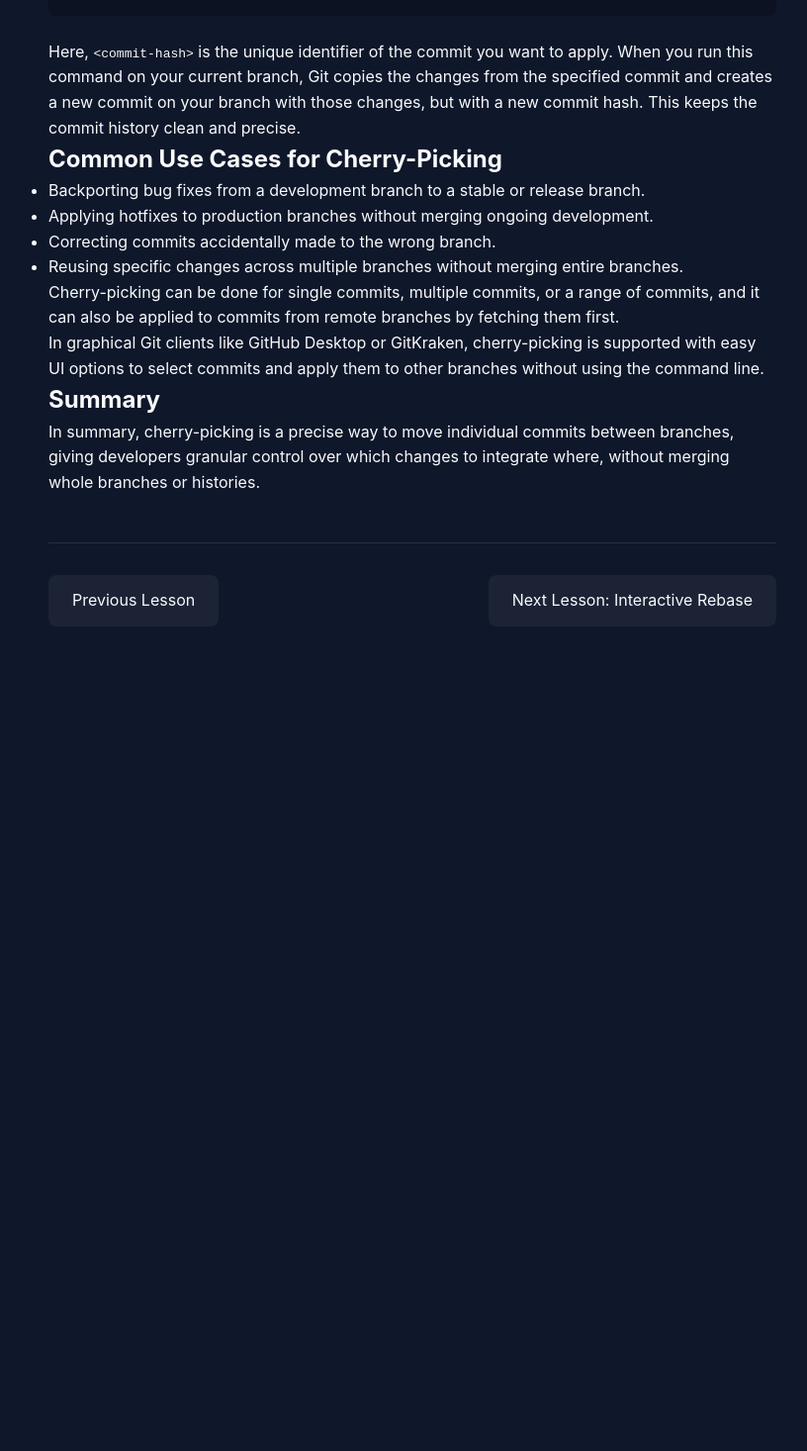
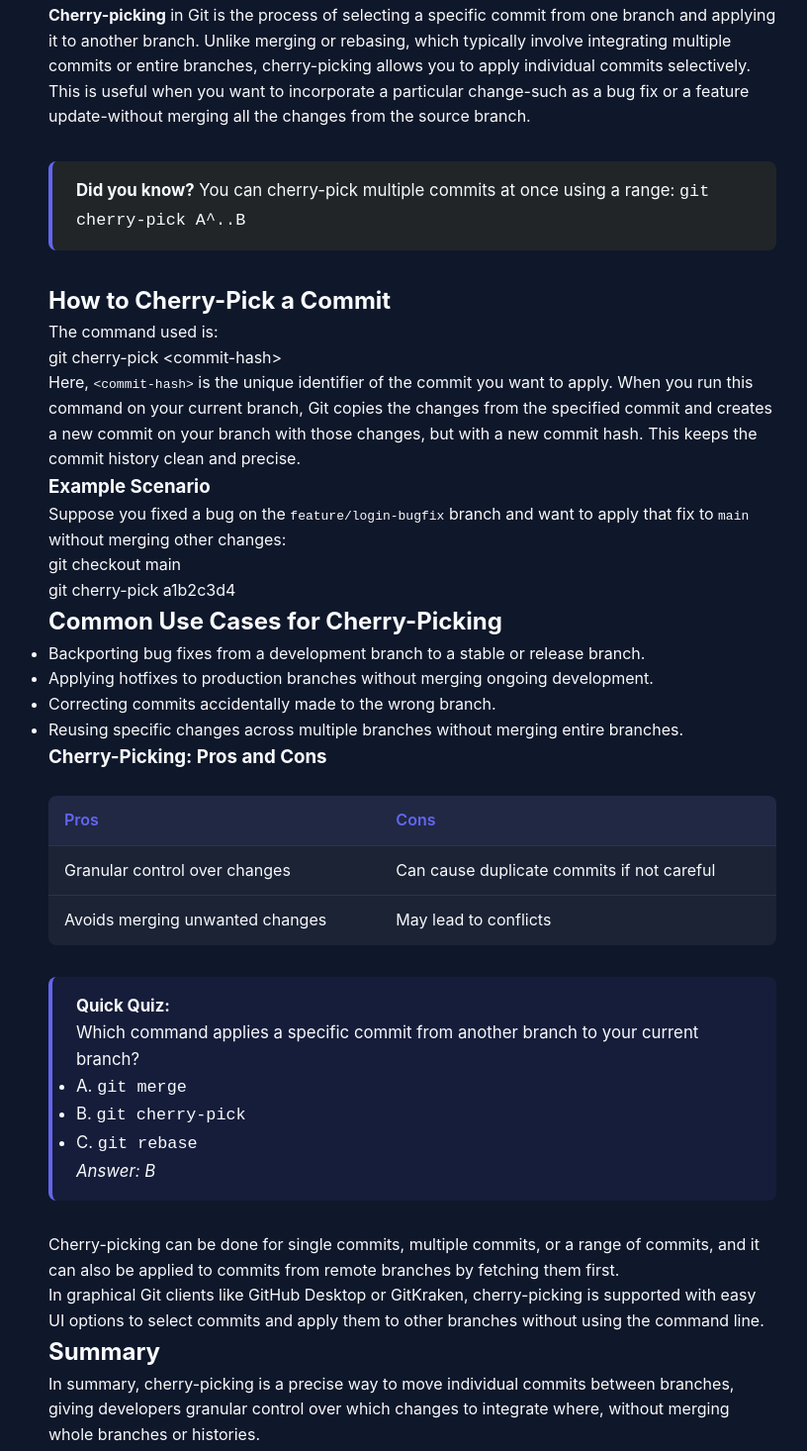
Before and after one commit to shervin9/git-week2, a plain HTML site: page lessons/lesson9.html in a window 1280 px wide. Shown: the part 466-1932 px from the top of the page at 99% size, without its empty margins (223-1039 px from the left). Before the commit the page ends 1131 px from the top, so only its background shows below. Drawn offline with Linux system fonts and the light colour scheme.

Commit message:
Enhance lesson9 with new content and styles

```diff
--- a/lessons/lesson9.html
+++ b/lessons/lesson9.html
@@ -11,17 +11,8 @@
       max-width: 800px;
       margin: 0 auto;
       padding: 2rem;
+      padding-top: 6rem; /* To avoid overlap with fixed navbar */
     }
-
-    .code-block {
-      background: rgba(0, 0, 0, 0.2);
-      padding: 1.5rem;
-      border-radius: 8px;
-      margin: 1.5rem 0;
-      font-family: 'Courier New', monospace;
-      overflow-x: auto;
-    }
-
     .navigation {
       display: flex;
       justify-content: space-between;
@@ -29,7 +20,6 @@
       padding-top: 2rem;
       border-top: 1px solid rgba(255, 255, 255, 0.1);
     }
-
     .nav-btn {
       padding: 0.8rem 1.5rem;
       border-radius: 8px;
@@ -38,10 +28,13 @@
       background: var(--card-bg);
       transition: var(--transition);
     }
-
     .nav-btn:hover {
       background: var(--primary-color);
       transform: translateY(-2px);
+    }
+    .nav-btn.disabled {
+      pointer-events: none;
+      opacity: 0.5;
     }
   </style>
 </head>
@@ -60,9 +53,14 @@
     <p class="subtitle">Learn how to create and switch between branches</p>
 
     <h2>What is Cherry-Picking in Git?</h2>
+    <img src="../cherry-pick-diagram.png" alt="Diagram showing cherry-picking in Git" class="diagram" />
     <p>
-      Cherry-picking in Git is the process of selecting a specific commit from one branch and applying it to another branch. Unlike merging or rebasing, which typically involve integrating multiple commits or entire branches, cherry-picking allows you to apply individual commits selectively. This is useful when you want to incorporate a particular change-such as a bug fix or a feature update-without merging all the changes from the source branch.
+      <b>Cherry-picking</b> in Git is the process of selecting a specific commit from one branch and applying it to another branch. Unlike merging or rebasing, which typically involve integrating multiple commits or entire branches, cherry-picking allows you to apply individual commits selectively. This is useful when you want to incorporate a particular change-such as a bug fix or a feature update-without merging all the changes from the source branch.
     </p>
+
+    <div class="info-box">
+      <strong>Did you know?</strong> You can cherry-pick multiple commits at once using a range: <code>git cherry-pick A^..B</code>
+    </div>
 
     <h2>How to Cherry-Pick a Commit</h2>
     <p>The command used is:</p>
@@ -73,6 +71,15 @@
       Here, <code>&lt;commit-hash&gt;</code> is the unique identifier of the commit you want to apply. When you run this command on your current branch, Git copies the changes from the specified commit and creates a new commit on your branch with those changes, but with a new commit hash. This keeps the commit history clean and precise.
     </p>
 
+    <h3>Example Scenario</h3>
+    <p>
+      Suppose you fixed a bug on the <code>feature/login-bugfix</code> branch and want to apply that fix to <code>main</code> without merging other changes:
+    </p>
+    <div class="code-block">
+      git checkout main<br>
+      git cherry-pick a1b2c3d4
+    </div>
+
     <h2>Common Use Cases for Cherry-Picking</h2>
     <ul>
       <li>Backporting bug fixes from a development branch to a stable or release branch.</li>
@@ -80,6 +87,33 @@
       <li>Correcting commits accidentally made to the wrong branch.</li>
       <li>Reusing specific changes across multiple branches without merging entire branches.</li>
     </ul>
+
+    <h3>Cherry-Picking: Pros and Cons</h3>
+    <table>
+      <tr>
+        <th>Pros</th>
+        <th>Cons</th>
+      </tr>
+      <tr>
+        <td>Granular control over changes</td>
+        <td>Can cause duplicate commits if not careful</td>
+      </tr>
+      <tr>
+        <td>Avoids merging unwanted changes</td>
+        <td>May lead to conflicts</td>
+      </tr>
+    </table>
+
+    <div class="quiz-box">
+      <strong>Quick Quiz:</strong>
+      <p>Which command applies a specific commit from another branch to your current branch?</p>
+      <ul>
+        <li>A. <code>git merge</code></li>
+        <li>B. <code>git cherry-pick</code></li>
+        <li>C. <code>git rebase</code></li>
+      </ul>
+      <p><em>Answer: B</em></p>
+    </div>
 
     <p>
       Cherry-picking can be done for single commits, multiple commits, or a range of commits, and it can also be applied to commits from remote branches by fetching them first.
--- a/styles.css
+++ b/styles.css
@@ -318,3 +318,57 @@ footer {
   opacity: 0.8;
   position: relative;
 }
+
+/* Lesson Enhancements */
+.lesson-content img.diagram {
+  display: block;
+  margin: 2rem auto 1.5rem auto;
+  max-width: 320px;
+  border-radius: 12px;
+  box-shadow: 0 2px 8px rgba(99, 102, 241, 0.12);
+}
+
+.info-box {
+  background: rgba(241, 196, 15, 0.08);
+  border-left: 4px solid var(--primary-color);
+  padding: 1rem 1.5rem;
+  margin: 2rem 0;
+  border-radius: 8px;
+  color: var(--text-color);
+  font-size: 1.05rem;
+}
+
+.quiz-box {
+  background: rgba(99, 102, 241, 0.08);
+  border-left: 4px solid var(--primary-color);
+  padding: 1rem 1.5rem;
+  margin: 2rem 0;
+  border-radius: 8px;
+  color: var(--text-color);
+  font-size: 1.05rem;
+}
+
+.lesson-content table {
+  width: 100%;
+  border-collapse: collapse;
+  margin: 1.5rem 0 2rem 0;
+  background: var(--card-bg);
+  border-radius: 8px;
+  overflow: hidden;
+}
+
+.lesson-content th, .lesson-content td {
+  padding: 0.75rem 1rem;
+  border-bottom: 1px solid rgba(255,255,255,0.08);
+  text-align: left;
+}
+
+.lesson-content th {
+  background: rgba(99, 102, 241, 0.08);
+  color: var(--primary-color);
+  font-weight: 600;
+}
+
+.lesson-content tr:last-child td {
+  border-bottom: none;
+}
```
Also changed, not shown: cherry-pick-diagram.png (added).
